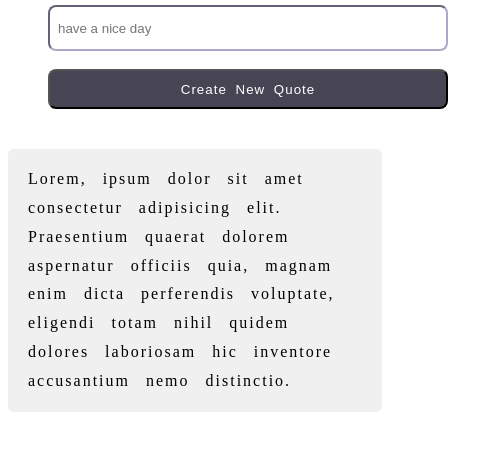
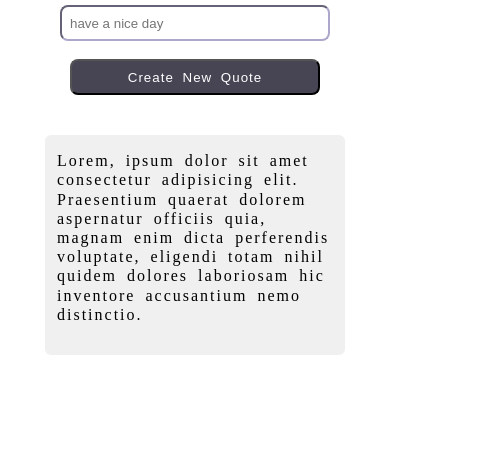
Before and after one commit to Indrawan-maker/gitHub-Roaster, a plain HTML site: page index.html in a window 390 px wide. Shown: the part 164-614 px from the top of the page, 488 px wide, since content can reach past the window. Drawn offline with Linux system fonts and the light colour scheme; no server answers; a web font is replaced by a local one.

Commit message:
fix responsive

```diff
--- a/main.js
+++ b/main.js
@@ -13,7 +13,6 @@ async function fetchData(){
     // console.log(JSON.stringify(result, null, 2));
 }
 fetchData()
-
 function RandomQuote() {
     const hasil = [];
 
--- a/style.css
+++ b/style.css
@@ -60,3 +60,45 @@ p{
     padding-left: 20px;
     padding-right: 20px;
 }
+
+@media screen and (max-width: 600px) {
+  input{
+  background-color: #ffffff;
+  padding: 8px;
+  margin-top: 6px;
+  width: 250px;
+  height: 16px;
+  border-radius: 8px;
+  border-color: #aca7cb;
+}
+
+button{
+    background-color: #474554;
+    color: #ffffff;
+  padding: 8px;
+  margin-top: 18px;
+  width: 250px;
+  height: 36px;
+  border-radius: 8px;
+  cursor: pointer;
+  font-family: 'Cal Sans', sans-serif;
+  word-spacing: 4px;
+  letter-spacing: 1px;
+}
+
+  .message {
+  width: 300px;
+  min-height: 220px;
+  background-color:#f0f0f0;
+    border-radius: 6px;
+      margin-right: auto;
+  margin-left: auto;
+  letter-spacing: 2px;
+}
+p{
+  word-spacing: 4px;
+    line-height: 1.2;
+    padding-left: 12px;
+    padding-right: 12px;
+}
+    }
```
